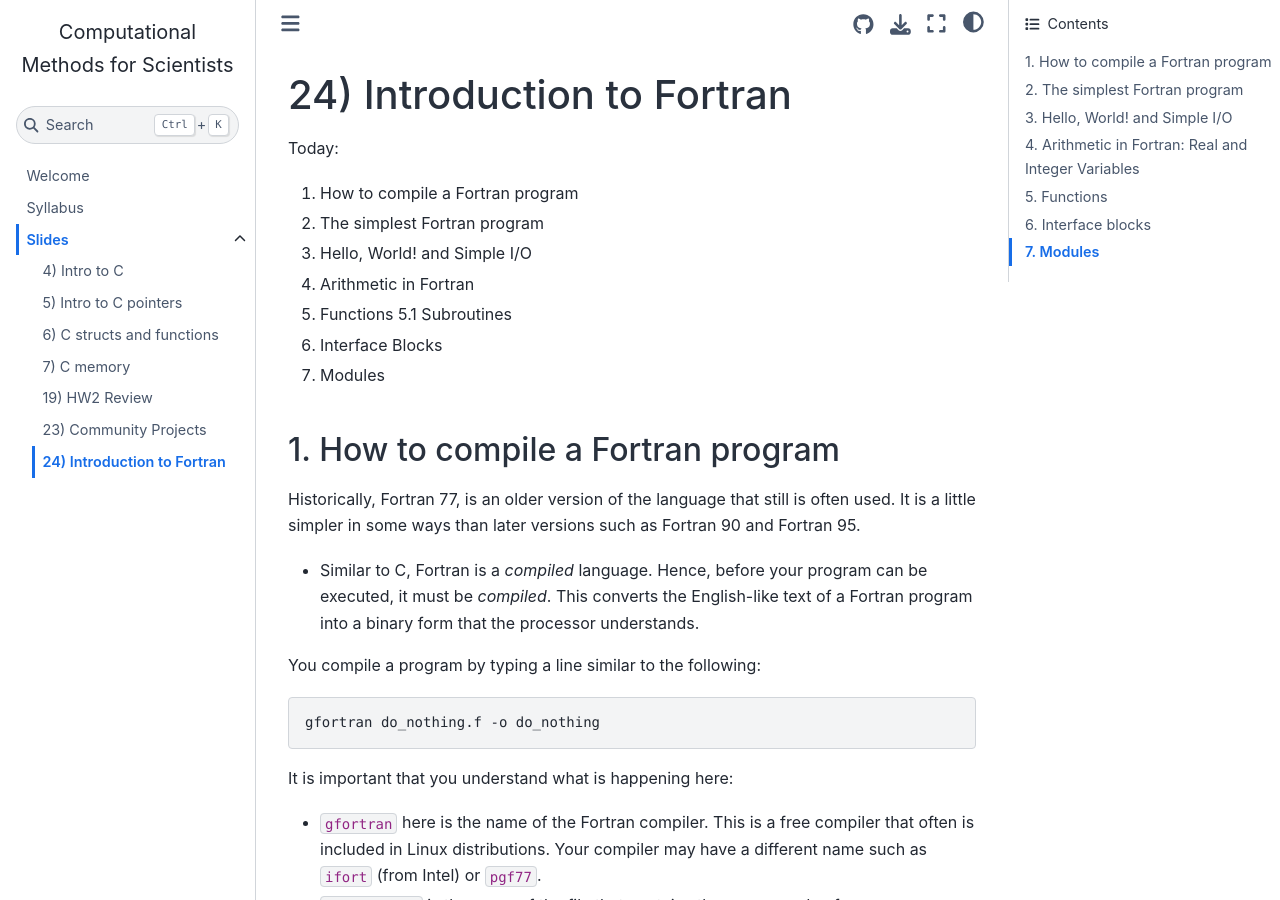
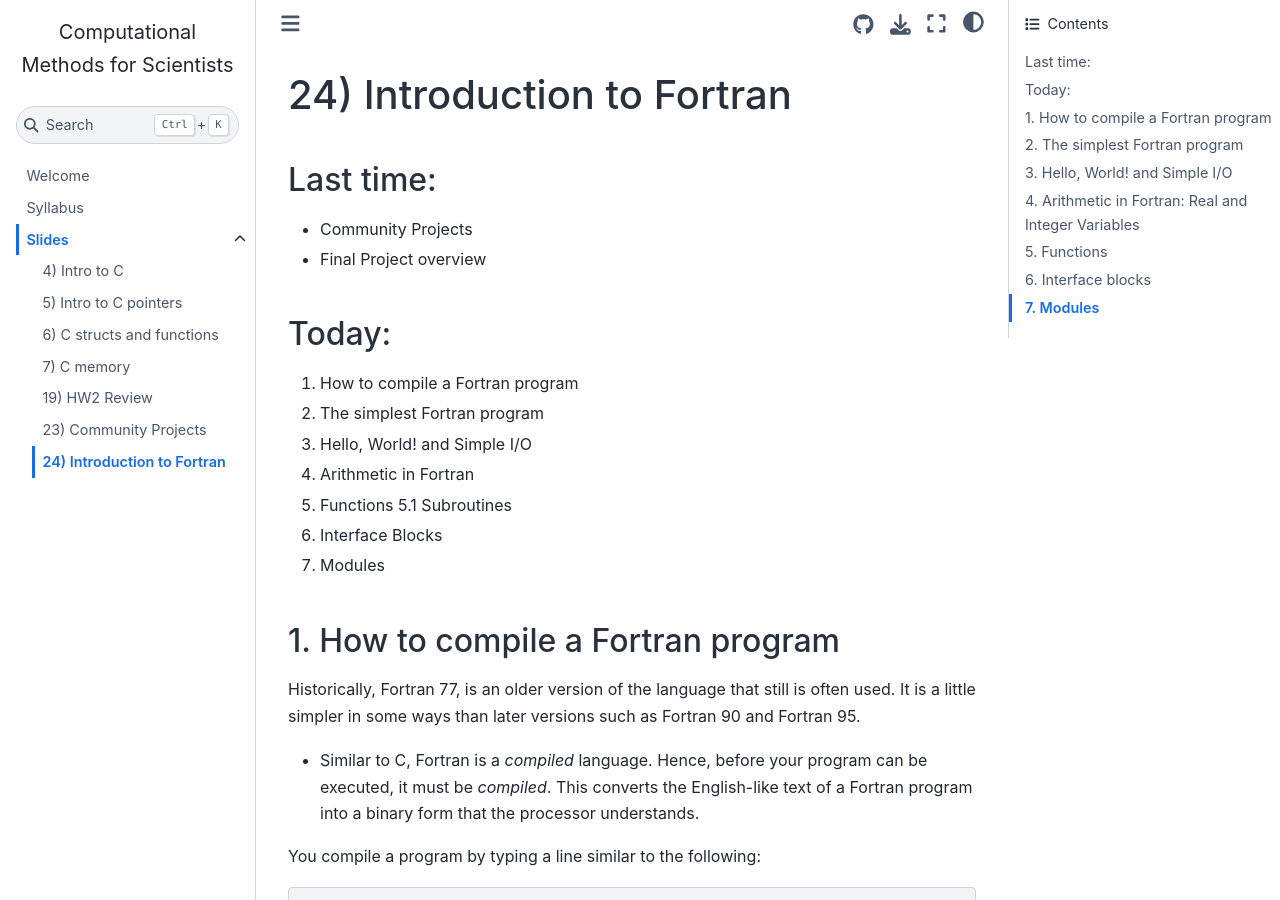
Before and after one commit to sdsu-comp526/fall24, a Jupyter Book: the page built from slides/module6-1_intro_to_fortran.md, in a window 1280 px wide and 900 px high. Built offline with Jupyter Book 1.0.4 settings and Sphinx 7.4.7 and the Sphinx Book theme 1.1.4, drawn with Linux system fonts in a browser that asks for light colours; pages that are not in the unit, such as notebooks, are missing from menus.

```diff
--- a/_toc.yml
+++ b/_toc.yml
@@ -31,3 +31,4 @@ chapters:
   - file: slides/module4-9_low_rank.ipynb
   - file: slides/module5-1_community_projects.md
   - file: slides/module6-1_intro_to_fortran.md
+  - file: slides/module7-1_interpolation.ipynb
--- a/slides/module6-1_intro_to_fortran.md
+++ b/slides/module6-1_intro_to_fortran.md
@@ -1,6 +1,10 @@
 # 24) Introduction to Fortran
 
-Today:
+## Last time:
+- Community Projects
+- Final Project overview
+
+## Today:
  1. How to compile a Fortran program
  2. The simplest Fortran program
  3. Hello, World! and Simple I/O
```
Also changed, not shown: 1 other file.
